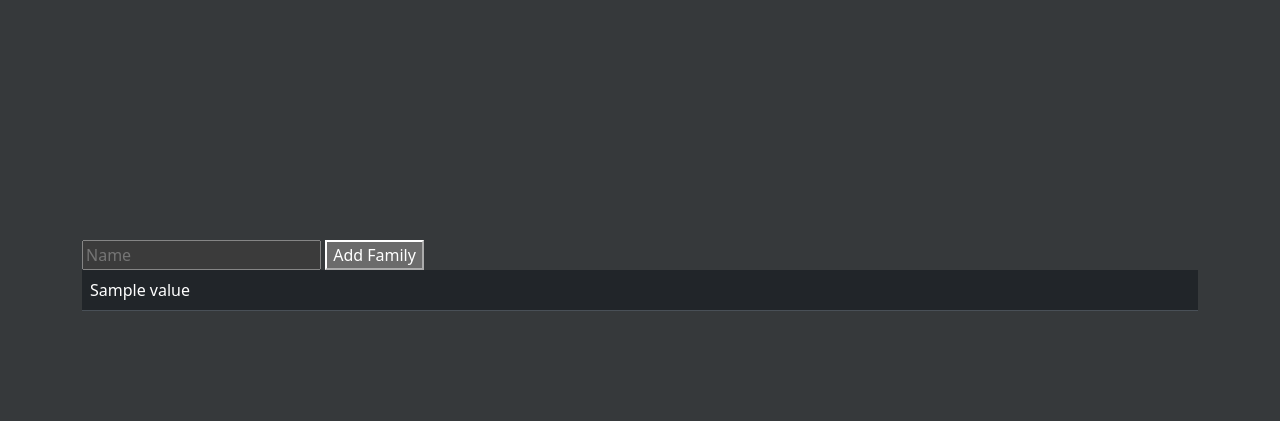
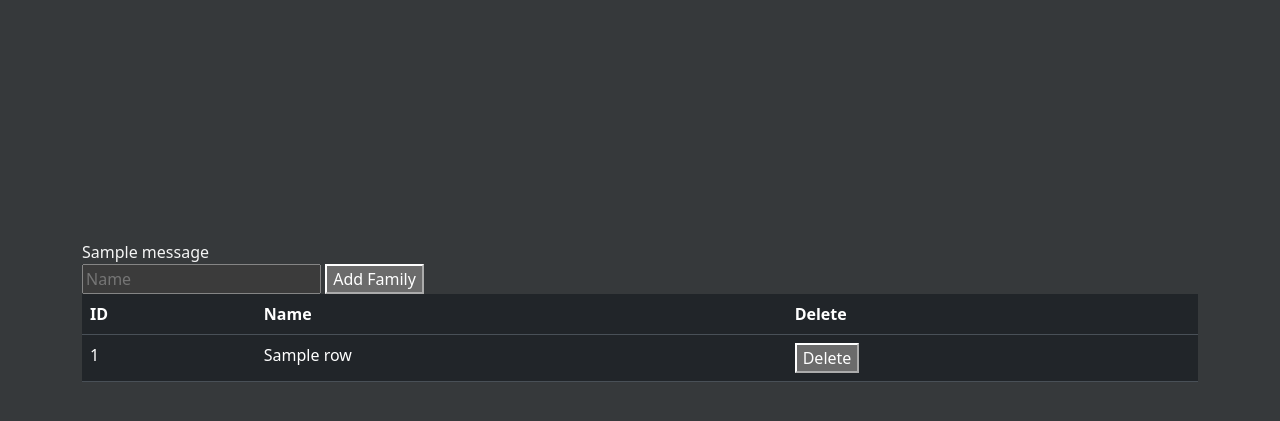
Before and after one commit to Xorger/admember, a Flask app: template templates/families.html in a window 1280 px wide. Shown: the part 56-477 px from the top of the page. Run offline with Flask 3, Linux system fonts and the light colour scheme; the template is opened without the code that fills it: most values are stand-ins (such as "Sample title", 1, 10 or a date in 2020); one stand-in notice (Sample message) is shown.

Commit message:
Member and family deletion working

```diff
--- a/app.py
+++ b/app.py
@@ -171,5 +171,31 @@
 
     return redirect("/")
 
+@app.route("/delmember", methods=["POST"])
+@login_required
+def delmember():
+    member_id = request.form.get("del_id")
+    print(member_id)
+    member = db.session.get(Members, member_id)  # More efficient way to get by ID
+    print(member)
+    db.session.delete(member)
+    db.session.commit()
+    return redirect("/")
+
+@app.route("/delfamily", methods=["POST"])
+@login_required
+def delfamily():
+    family_id = request.form.get("id")
+    print(family_id)
+    family = db.session.get(Families, family_id)
+    members = db.session.query(Members).filter_by(family_id=family_id).all()
+    if members:
+        flash(f"{len(members)} member(s) is(are) using this family. Delete them first.")
+        return redirect("/families")
+    print(family)
+    db.session.delete(family)
+    db.session.commit()
+    return redirect("/families")
+
 if __name__ == "__main__":
     app.run(debug=True)
--- a/templates/families.html
+++ b/templates/families.html
@@ -1,6 +1,9 @@
 {% extends "layout.html" %} {% block body %}
 
 <div class="container" style="margin-top: 15rem">
+    {% with messages = get_flashed_messages() %} {% if messages %}
+    <div class="notification is-danger">{{ messages[0] }}</div>
+    {% endif %} {% endwith %}
     <div>
         <form action="/families" method="post" enctype="multipart/form-data">
             <input
@@ -14,11 +17,26 @@
         </form>
     </div>
     <table class="table">
+        <tr>
+            <th>ID</th>
+            <th>Name</th>
+            <th>Delete</th>
+        </tr>
         {% for row in rows %}
         <tr>
-            {% for key, value in row.items() %}
-            <td>{{ value }}</td>
-            {% endfor %}
+            <td>{{ row.id }}</td>
+            <td>{{ row.name }}</td>
+            <td>
+                <form action="/delfamily" method="post">
+                    <input
+                        type="hidden"
+                        value="{{ row.id }}"
+                        id="id"
+                        name="id"
+                    />
+                    <button type="submit">Delete</button>
+                </form>
+            </td>
         </tr>
         {% endfor %}
     </table>
```
Also changed, not shown: templates/index.html (+13 -1 lines).
